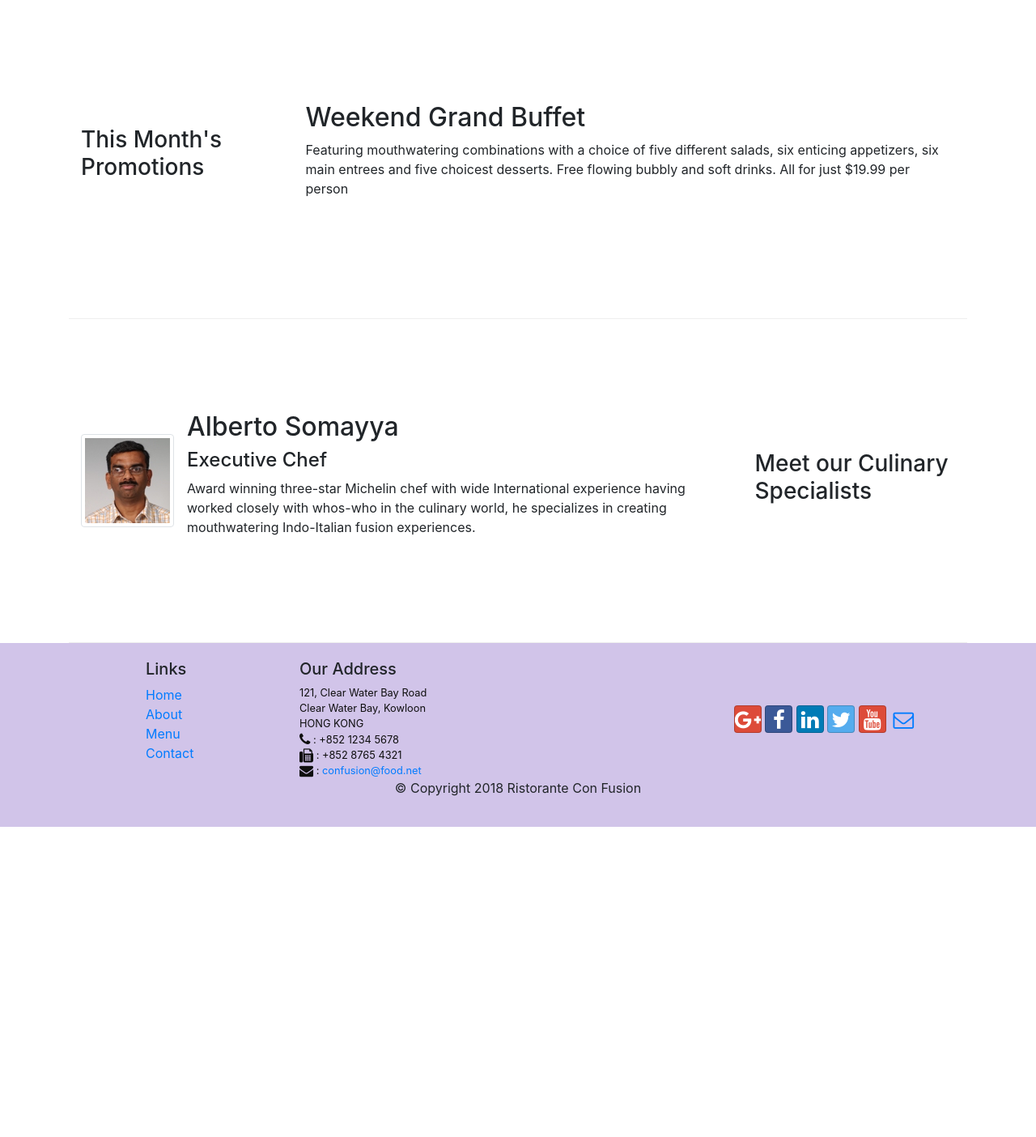
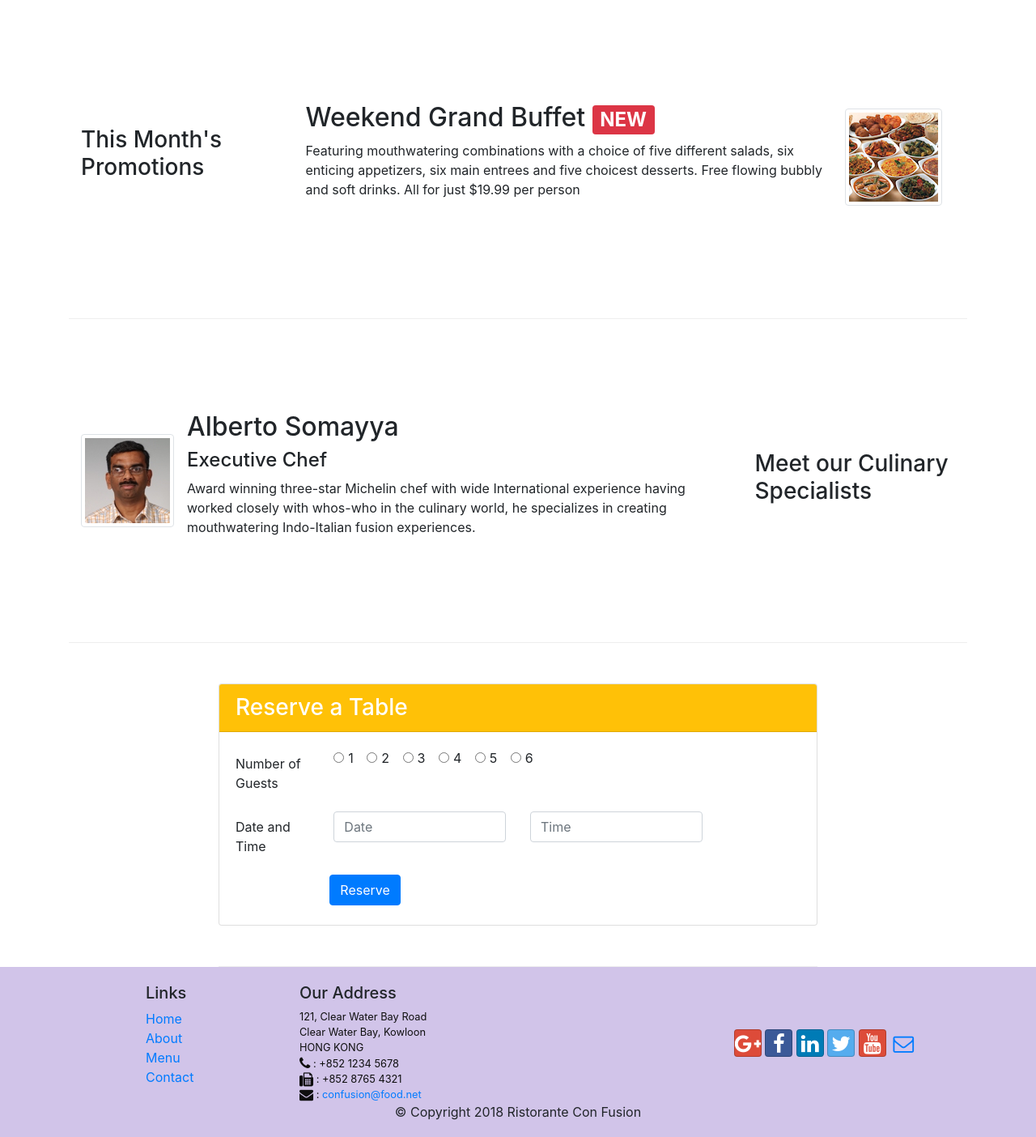
Before and after one commit to AhmedAdelSalama/ResturantSite, a website: page index.html in a window 1280 px wide. Shown: the part 740-2144 px from the top of the page at 81% size. Before the commit the page ends 1761 px from the top, so only its background shows below. Drawn offline with nearby package versions, Linux system fonts and the light colour scheme.

Commit message:
assignment 2

```diff
--- a/index.html
+++ b/index.html
@@ -50,8 +50,11 @@
                     <h1>Ristorante con Fusion</h1>
                     <p>We take inspiration from the World's best cuisines, and create a unique fusion experience. Our lipsmacking creations will tickle your culinary senses!</p>
                 </div>
-                <div class="col-12 col-sm align-self-center">
+                <div class="col-12 col-sm-3 align-self-center">
                     <img src="img/logo.png" class="img-fluid">
+                </div>
+                <div class="col-12 col-sm-3 align-self-center">
+                    <a type="button" class="btn btn-sm btn-warning btn-block" href="#reserveform">Reserve Table</a>
                 </div>
             </div>
         </div>
@@ -83,8 +86,14 @@
                 <h3>This Month's Promotions</h3>
             </div>
             <div class="col col-sm col-md">
-                <h2>Weekend Grand Buffet</h2>
-                <p>Featuring mouthwatering combinations with a choice of five different salads, six enticing appetizers, six main entrees and five choicest desserts. Free flowing bubbly and soft drinks. All for just $19.99 per person </p>
+                <div class="media">
+                    <div class="media-body">
+                        <h2>Weekend Grand Buffet <span class="badge badge-danger">NEW</span></h2>
+                        <p class="d-none d-sm-block">Featuring mouthwatering combinations with a choice of five different salads, six enticing appetizers, six main entrees and five choicest desserts. Free flowing bubbly and soft drinks. All for just $19.99 per person </p>
+                    </div>
+                    <img class="d-flex mr-3 img-thumbnail align-self-center"
+                    src="img/buffet.png">
+                 </div>
             </div>
         </div>
 
@@ -108,7 +117,56 @@
                 </div>
             </div>
         </div>
+        <div id="reserveform" class="col-12 col-sm-8 row row-content align-self-center">
+            <div class="card">
+                <h3 class="card-header bg-warning text-white">Reserve a Table</h3>
+                <div class="card-body">
+                    <form>
+                        <div class="form-group row" id="inlineradio">
+                            <label for="inlineradio" class="col-12 col-sm-2 col-form-label">Number of Guests</label>
+                            <div class="col">
+                                <div class="form-check form-check-inline">
+                                    <input class="form-check-input" type="radio" name="inlineRadioOptions" id="inlineRadio1" value="option1">
+                                    <label class="form-check-label" for="inlineRadio1">1</label>
+                                </div>
+                                <div class="form-check form-check-inline">
+                                    <input class="form-check-input" type="radio" name="inlineRadioOptions" id="inlineRadio2" value="option2">
+                                    <label class="form-check-label" for="inlineRadio2">2</label>
+                                </div>
+                                <div class="form-check form-check-inline">
+                                    <input class="form-check-input" type="radio" name="inlineRadioOptions" id="inlineRadio3" value="option3">
+                                    <label class="form-check-label" for="inlineRadio3">3</label>
+                                </div>
+                                <div class="form-check form-check-inline">
+                                    <input class="form-check-input" type="radio" name="inlineRadioOptions" id="inlineRadio4" value="option4">
+                                    <label class="form-check-label" for="inlineRadio4">4</label>
+                                </div>
+                                <div class="form-check form-check-inline">
+                                    <input class="form-check-input" type="radio" name="inlineRadioOptions" id="inlineRadio5" value="option5">
+                                    <label class="form-check-label" for="inlineRadio5">5</label>
+                                </div>
+                                <div class="form-check form-check-inline">
+                                    <input class="form-check-input" type="radio" name="inlineRadioOptions" id="inlineRadio6" value="option6">
+                                    <label class="form-check-label" for="inlineRadio6">6</label>
+                                </div>
+                            </div>
+                        </div>
+                        <div class="form-group row">
+                            <label for="date" class="col-12 col-sm-2 col-form-label">Date and Time</label>
+                            <div class="col-12 col-sm-4">
+                                <input type="text" class="form-control" id="date" name="date" placeholder="Date">
+                            </div>
+                            <div class="col-12 col-sm-4">
+                                <input type="text" class="form-control" id="time" name="time" placeholder="Time">
+                            </div>
+                        </div>
+                        <button type="submit" class="offset-sm-2 btn btn-primary">Reserve</button>
+                    </form>
+                </div>
+            </div>
+        </div>
     </div>
+
 
     <footer class="footer">
         <div class="container">
```
Also changed, not shown: css/styles.css (line endings or trailing spaces).
